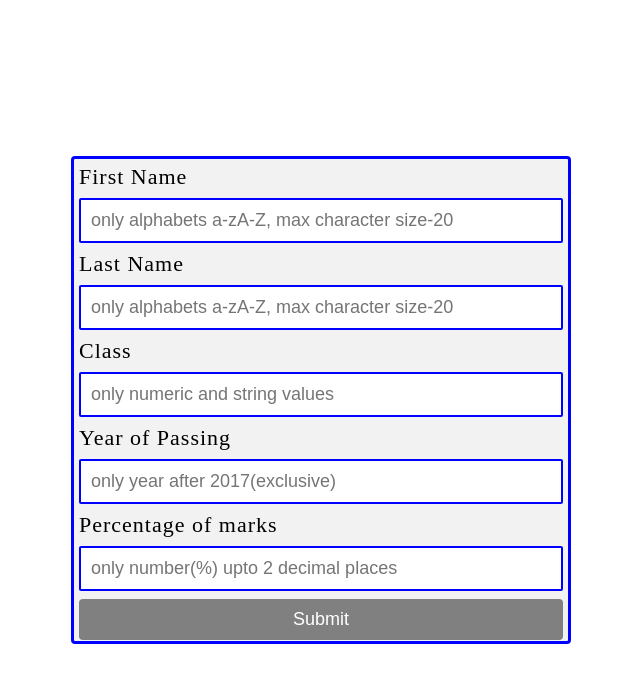
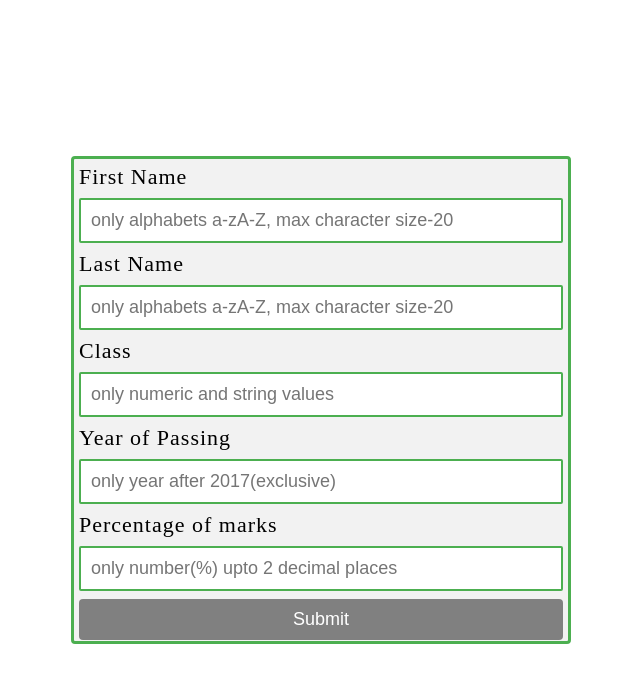
Before and after one commit to ankitt8/techolution_hiring_challenge, a plain HTML site: page admission_form.html in a window 1280 px wide. Shown: the whole page, without its empty margins (319-959 px from the left). Drawn offline with Linux system fonts and the light colour scheme.

Commit message:
modified border color

```diff
--- a/style.css
+++ b/style.css
@@ -72,7 +72,7 @@ th, td {
 #admission_form {
     font-size: 30px;
     width: 500px;
-    border: 3px solid blue;
+    border: 3px solid  #4CAF50;
     border-radius: 4px;
     display: flex;
     flex-wrap: nowrap;
@@ -83,7 +83,7 @@ th, td {
 input {
     margin: 5px 5px 3px 5px;
     padding: 10px;
-    border: 2px solid blue;
+    border: 2px solid #4CAF50;
     border-radius: 2px;
     font-size: 18px;
 }
```
